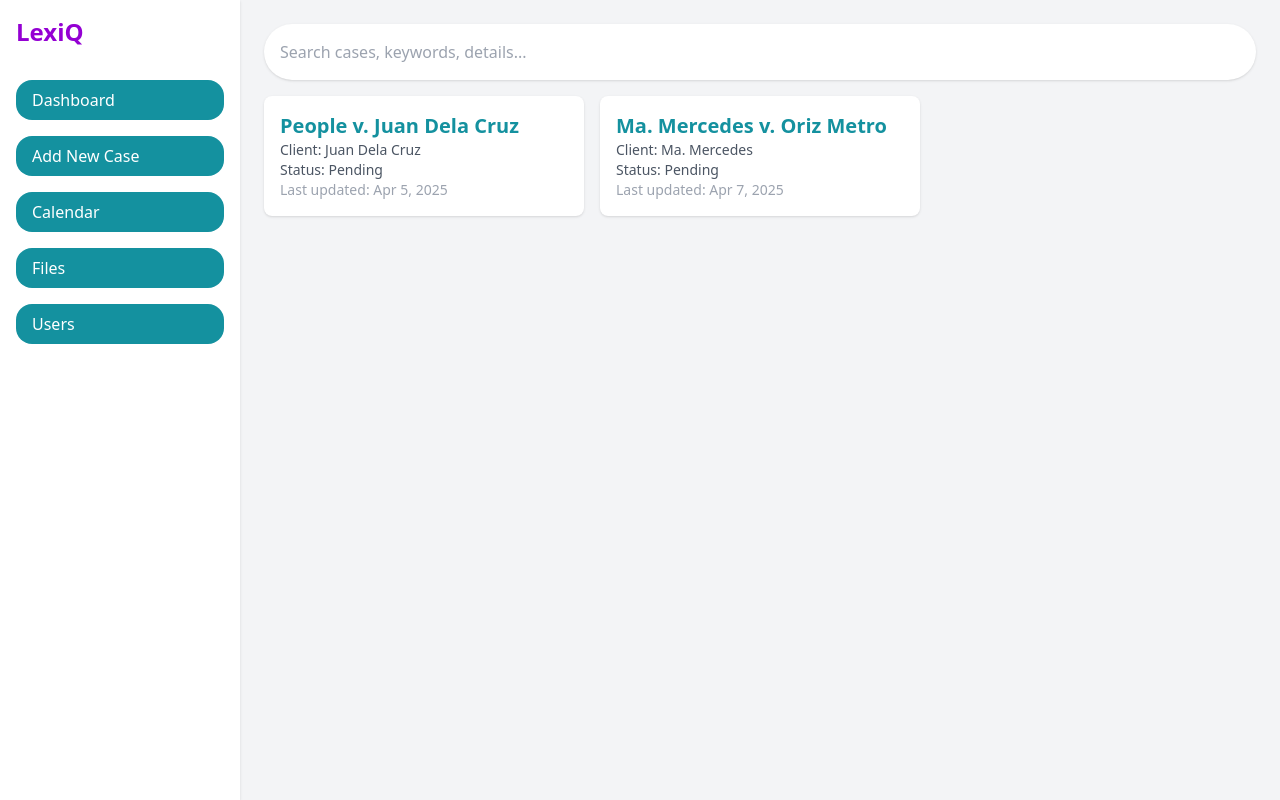
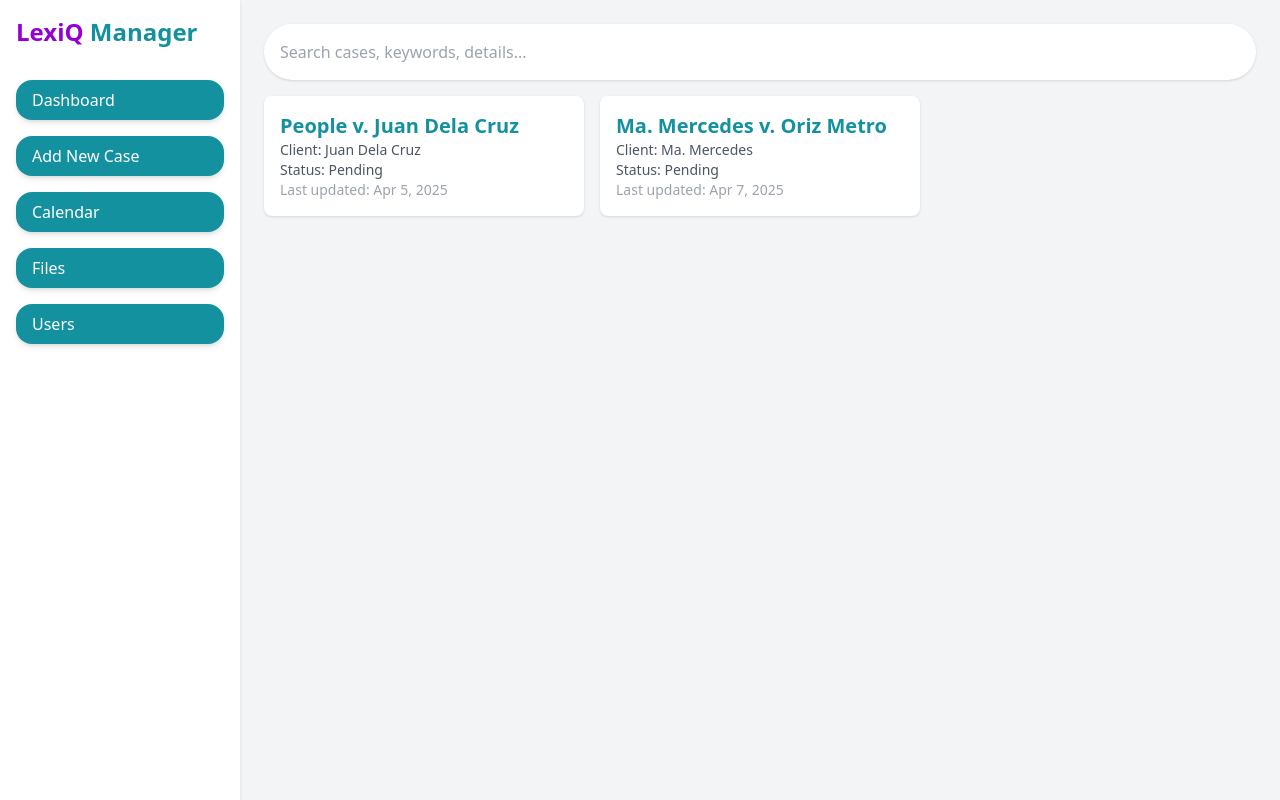
Before and after one commit to MJMorales1988/lexiq-case-manager, a React (Create React App) app: page / in a window 1280 px wide. Built offline with nearby package versions, Linux system fonts and the light colour scheme.

Commit message:
Update App.js

```diff
--- a/src/App.js
+++ b/src/App.js
@@ -52,14 +52,14 @@ export default function CaseManager() {
     <div className="flex min-h-screen bg-gray-100">
       {/* Sidebar */}
       <aside className="w-60 bg-white p-4 shadow flex flex-col gap-4">
-        <h1 className="text-2xl font-bold mb-4">
-          <span className="text-[#9400D3]">LexiQ</span>
+        <h1 className="text-2xl font-bold mb-4 text-[#9400D3]">
+          LexiQ <span className="text-[#14919F]">Manager</span>
         </h1>
-        <button onClick={() => setSelectedCase(null)} className="text-left px-4 py-2 bg-[#14919F] text-white rounded-2xl">Dashboard</button>
-        <button onClick={() => { setShowModal(true); setIsEditing(false); }} className="text-left px-4 py-2 bg-[#14919F] text-white rounded-2xl">Add New Case</button>
-        <button className="text-left px-4 py-2 bg-[#14919F] text-white rounded-2xl">Calendar</button>
-        <button className="text-left px-4 py-2 bg-[#14919F] text-white rounded-2xl">Files</button>
-        <button className="text-left px-4 py-2 bg-[#14919F] text-white rounded-2xl">Users</button>
+        <button onClick={() => setSelectedCase(null)} className="text-left px-4 py-2 bg-[#14919F] text-white rounded-2xl shadow-md">Dashboard</button>
+        <button onClick={() => { setShowModal(true); setIsEditing(false); }} className="text-left px-4 py-2 bg-[#14919F] text-white rounded-2xl shadow-md">Add New Case</button>
+        <button className="text-left px-4 py-2 bg-[#14919F] text-white rounded-2xl shadow-md">Calendar</button>
+        <button className="text-left px-4 py-2 bg-[#14919F] text-white rounded-2xl shadow-md">Files</button>
+        <button className="text-left px-4 py-2 bg-[#14919F] text-white rounded-2xl shadow-md">Users</button>
       </aside>
 
       {/* Main Content */}
@@ -101,23 +101,23 @@ export default function CaseManager() {
                     setShowModal(true);
                     setIsEditing(true);
                   }}
-                  className="bg-yellow-500 text-white px-4 py-2 rounded-2xl"
+                  className="bg-yellow-500 text-white px-4 py-2 rounded-2xl shadow"
                 >
                   Edit
                 </button>
                 <button
                   onClick={() => deleteCase(selectedCase.id)}
-                  className="bg-red-600 text-white px-4 py-2 rounded-2xl"
+                  className="bg-red-600 text-white px-4 py-2 rounded-2xl shadow"
                 >
                   Delete
                 </button>
               </div>
             </div>
             <div className="flex gap-4 mb-6">
-              <button className="bg-[#14919F] text-white px-4 py-2 rounded-2xl">Notes</button>
-              <button className="bg-[#14919F] text-white px-4 py-2 rounded-2xl">Documents</button>
-              <button className="bg-[#14919F] text-white px-4 py-2 rounded-2xl">Pleadings Filed</button>
-              <button className="bg-[#14919F] text-white px-4 py-2 rounded-2xl">Calendar</button>
+              <button className="bg-[#14919F] text-white px-4 py-2 rounded-2xl shadow">Notes</button>
+              <button className="bg-[#14919F] text-white px-4 py-2 rounded-2xl shadow">Documents</button>
+              <button className="bg-[#14919F] text-white px-4 py-2 rounded-2xl shadow">Pleadings Filed</button>
+              <button className="bg-[#14919F] text-white px-4 py-2 rounded-2xl shadow">Calendar</button>
             </div>
             <p className="text-gray-500">(Detailed case view placeholder.)</p>
           </div>
```
